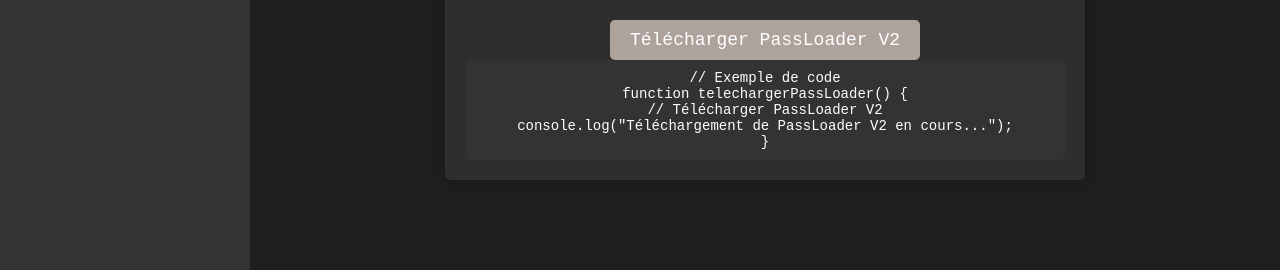
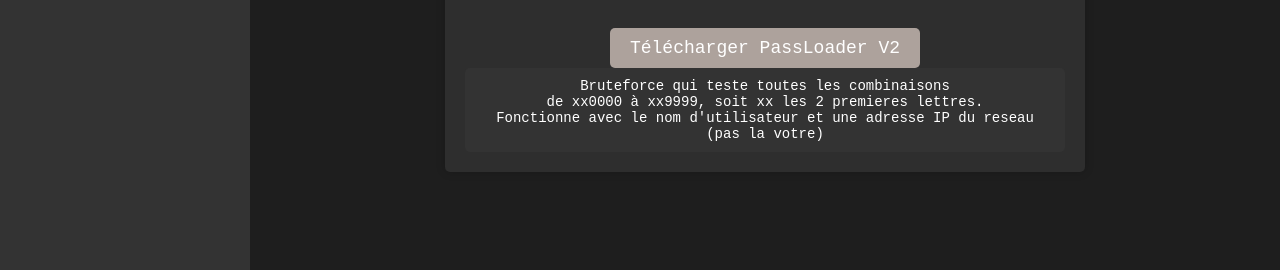
Before and after one commit to devomno/shieldwave, a plain HTML site: page index.html in a window 1280 px wide. Both pictures are taken after a click on the link "PassLoader V2". Shown: the part 530-800 px from the top of the page. Drawn offline with Linux system fonts and the light colour scheme.

Commit message:
Update index.html

```diff
--- a/index.html
+++ b/index.html
@@ -147,11 +147,10 @@
                 <p>Cliquez sur le bouton ci-dessous pour télécharger PassLoader V2.</p>
                 <a href="" class="download-btn">Télécharger PassLoader V2</a>
                 <div class="code">
-                    <p>// Exemple de code</p>
-                    <p>function telechargerPassLoader() {</p>
-                    <p>    // Télécharger PassLoader V2</p>
-                    <p>    console.log("Téléchargement de PassLoader V2 en cours...");</p>
-                    <p>}</p>
+                    <p>Bruteforce qui teste toutes les combinaisons</p>
+                    <p>de xx0000 à xx9999, soit xx les 2 premieres lettres.</p>
+                    <p>Fonctionne avec le nom d'utilisateur et une adresse IP du reseau</p>
+                    <p>(pas la votre)</p>
                 </div>
             </div>
         </div>
```
